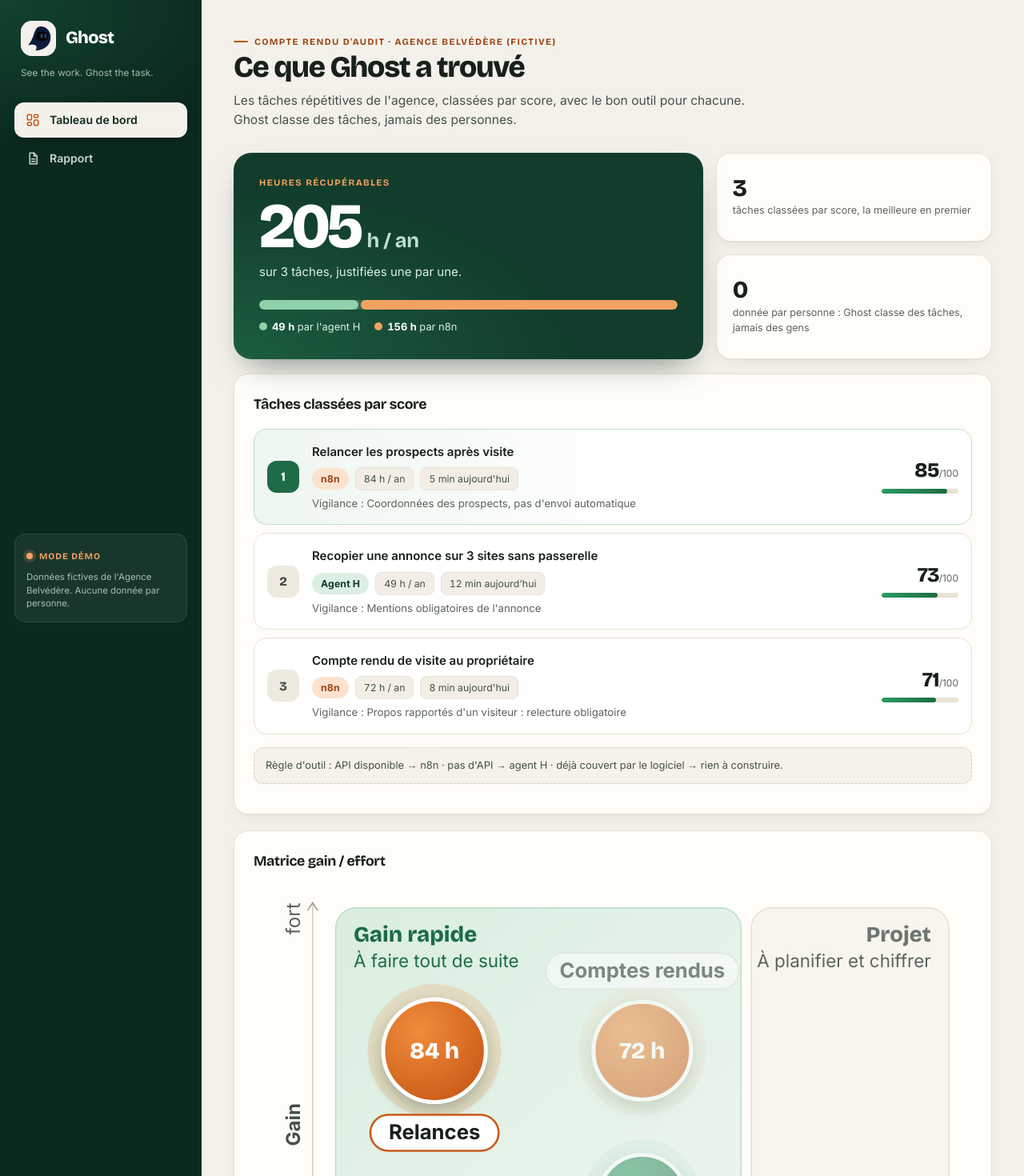
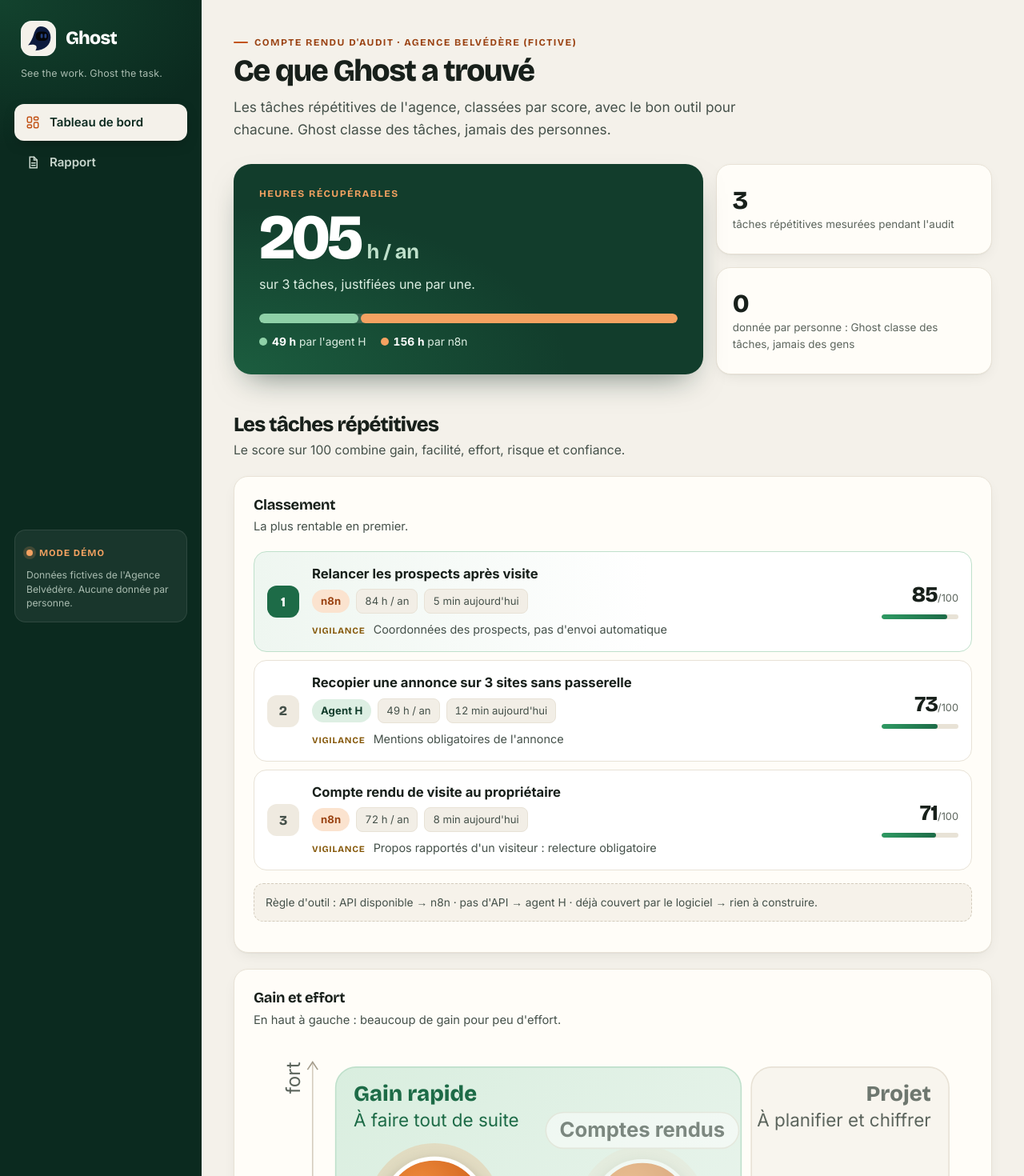
Before and after one commit to kudozinho/Team_14_Eugenia, a Next.js app in the folder binta-cpo/app/ghost-ui/: page / in a window 1280 px wide. Shown: the top 1470 px of the page at 80% size. Built offline with nearby package versions, Linux system fonts and the light colour scheme.

Commit message:
CPO : hiérarchie du texte à 4 niveaux (page, section, carte, étiquette), titres de section sur le tableau de bord, charte mise à jour

```diff
--- a/binta-cpo/app/ghost-ui/app/globals.css
+++ b/binta-cpo/app/ghost-ui/app/globals.css
@@ -52,7 +52,7 @@
 html, body { margin: 0; }
 body {
   background: var(--bg); color: var(--ink);
-  font: 400 clamp(15px, 1vw, 19px)/1.55 var(--font-body);
+  font: 400 clamp(16px, 1.1vw, 19px)/1.6 var(--font-body);
   -webkit-font-smoothing: antialiased;
 }
 a { color: var(--g-700); text-decoration: none; }
@@ -88,12 +88,20 @@ main { width: 100%; max-width: 1480px; margin: 0 auto; padding: 36px 40px 72px;
 
 /* ---- Typographie ---- */
 h1, h2, h3, .display { font-family: var(--font-display); letter-spacing: -.02em; }
-h1 { font-size: clamp(2em, 2.9vw, 3.1em); line-height: 1.05; font-weight: 800; margin: 6px 0 10px; letter-spacing: -.035em; }
-h2 { font-size: 1.18em; font-weight: 700; margin: 0 0 16px; }
-h3 { font-size: .76em; font-weight: 700; text-transform: uppercase; letter-spacing: .08em; color: var(--mute); margin: 22px 0 10px; font-family: var(--font-display); }
+/* Échelle à 4 niveaux : page (h1) > section (h2) > carte (h3) > étiquette (h4, eyebrow) */
+h1 { font-size: clamp(2.1em, 3vw, 3.2em); line-height: 1.05; font-weight: 800; margin: 6px 0 12px; letter-spacing: -.035em; }
+h2 { font-size: 1.6em; line-height: 1.15; font-weight: 800; margin: 0; letter-spacing: -.03em; }
+h3 { font-size: 1.14em; line-height: 1.3; font-weight: 700; color: var(--ink); margin: 0 0 12px; letter-spacing: -.015em; }
+h4 { font: 700 .8em var(--font-display); text-transform: uppercase; letter-spacing: .09em; color: var(--mute); margin: 22px 0 10px; }
+.card-head { margin-bottom: 18px; }
+.card-head h3 { margin: 0; }
+.card-sub { margin: 4px 0 0; color: var(--ink-2); font-size: .92em; }
+.sec-sub { margin: 4px 0 0; color: var(--ink-2); font-size: .98em; }
+.vig-line { margin-top: 8px; font-size: .9em; color: var(--ink-2); }
+.vig-line b { font: 700 .78em var(--font-display); text-transform: uppercase; letter-spacing: .07em; color: var(--ochre-700); margin-right: 6px; }
 .eyebrow { display: inline-flex; align-items: center; gap: 8px; font: 700 .76em var(--font-display); text-transform: uppercase; letter-spacing: .12em; color: var(--o-700); margin: 0; }
 .eyebrow::before { content: ""; width: 18px; height: 2px; background: var(--o-600); border-radius: 2px; }
-.sub { color: var(--ink-2); margin: 0 0 28px; max-width: 68ch; font-size: 1.04em; }
+.sub { color: var(--ink-2); margin: 0 0 30px; max-width: 64ch; font-size: 1.08em; }
 .muted { color: var(--mute); font-size: .88em; }
 .num { font-variant-numeric: tabular-nums; }
 
@@ -155,7 +163,7 @@ h3 { font-size: .76em; font-weight: 700; text-transform: uppercase; letter-spaci
 .rank li:first-child { border-color: var(--g-200); background: linear-gradient(90deg, var(--g-50), #fff 55%); }
 .rank .n { width: 40px; height: 40px; border-radius: 12px; background: #efeae0; color: var(--ink-2); display: grid; place-items: center; font: 800 1.05em var(--font-display); }
 .rank li:first-child .n { background: var(--g-700); color: #fff; }
-.rank .t { font-weight: 600; }
+.rank .t { font-weight: 700; font-size: 1.04em; line-height: 1.35; }
 .rank .t a { color: var(--ink); background: linear-gradient(var(--o-600), var(--o-600)) 0 100% / 0 2px no-repeat; transition: background-size .25s var(--ease); }
 .rank .t a:hover { color: var(--g-900); text-decoration: none; background-size: 100% 2px; }
 .rank .meta { display: flex; gap: 8px; align-items: center; flex-wrap: wrap; margin-top: 8px; }
@@ -264,9 +272,7 @@ strong { font-weight: 700; }
 .anchors { position: sticky; top: 16px; z-index: 5; display: flex; gap: 4px; margin: 22px 0 4px; padding: 5px; width: fit-content; max-width: 100%; overflow-x: auto; background: rgba(255, 253, 248, .92); backdrop-filter: blur(10px); border: 1px solid var(--line); border-radius: 999px; box-shadow: var(--shadow); }
 .anchors a { padding: 8px 18px; border-radius: 999px; font-weight: 600; font-size: .9em; color: var(--ink-2); white-space: nowrap; transition: background .15s var(--ease), color .15s var(--ease); }
 .anchors a:hover { background: var(--g-950); color: #fff; text-decoration: none; }
-.sec-title { display: flex; gap: 16px; align-items: center; margin: 44px 0 18px; scroll-margin-top: 90px; }
-.sec-title h2 { font-size: 1.7em; margin: 0; letter-spacing: -.03em; }
-.sec-title p { margin: 2px 0 0; }
+.sec-title { display: flex; gap: 16px; align-items: center; margin: 48px 0 20px; scroll-margin-top: 90px; }
 .sec-n { width: 44px; height: 44px; border-radius: 14px; background: var(--o-600); color: #fff; display: grid; place-items: center; font: 800 1.15em var(--font-display); flex: none; box-shadow: 0 8px 18px -8px rgba(217, 102, 31, .8); }
 .facts-row { display: grid; grid-template-columns: repeat(auto-fit, minmax(200px, 1fr)); gap: 12px; margin-top: 22px; }
 .fr { border: 1px solid var(--line); border-radius: 14px; padding: 14px 16px; background: #fbf9f4; display: grid; gap: 2px; align-content: start; }
@@ -275,6 +281,7 @@ strong { font-weight: 700; }
 .fr em { font-style: normal; font-size: .82em; color: var(--mute); }
 .callout { border-radius: var(--radius); padding: 22px 24px; border: 1px solid; }
 .callout h3 { margin-top: 0; }
+.card > h3:first-child, .card > div > h3:first-child { margin-top: 0; }
 .callout.good { background: var(--g-50); border-color: var(--g-200); }
 .callout.good h3 { color: var(--g-700); }
 .callout.info { background: var(--o-50); border-color: var(--o-100); }
--- a/binta-cpo/app/ghost-ui/app/page.tsx
+++ b/binta-cpo/app/ghost-ui/app/page.tsx
@@ -34,7 +34,7 @@ export default function Dashboard() {
         </div>
         <div className="kpi">
           <b className="num">{taches.length}</b>
-          <span>tâches classées par score, la meilleure en premier</span>
+          <span>tâches répétitives mesurées pendant l'audit</span>
         </div>
         <div className="kpi">
           <b>0</b>
@@ -42,9 +42,13 @@ export default function Dashboard() {
         </div>
       </section>
 
-      <div className="grid split" style={{ marginTop: 18 }}>
+      <div className="sec-title">
+        <div><h2>Les tâches répétitives</h2><p className="sec-sub">Le score sur 100 combine gain, facilité, effort, risque et confiance.</p></div>
+      </div>
+
+      <div className="grid split">
         <section className="card">
-          <h2>Tâches classées par score</h2>
+          <div className="card-head"><h3>Classement</h3><p className="card-sub">La plus rentable en premier.</p></div>
           <ol className="rank">
             {taches.map((t, i) => (
               <li key={t.id}>
@@ -56,7 +60,7 @@ export default function Dashboard() {
                     <span className="chip num">{t.heures_an} h / an</span>
                     <span className="chip num">{formatDuree(t.duree_humaine_s)} aujourd'hui</span>
                   </div>
-                  <div className="muted" style={{ marginTop: 6 }}>Vigilance : {t.vigilance}</div>
+                  <div className="vig-line"><b>Vigilance</b> {t.vigilance}</div>
                 </div>
                 <div className="score">
                   <b className="num">{t.score.total}</b><span>/100</span>
@@ -69,12 +73,16 @@ export default function Dashboard() {
         </section>
 
         <section className="card">
-          <h2>Matrice gain / effort</h2>
+          <div className="card-head"><h3>Gain et effort</h3><p className="card-sub">En haut à gauche : beaucoup de gain pour peu d'effort.</p></div>
           <Matrice taches={taches} />
         </section>
       </div>
 
-      <div className="stack" style={{ marginTop: 18 }}>
+      <div className="sec-title">
+        <div><h2>Les autres pistes</h2><p className="sec-sub">Repérées pendant l'audit, mais pas comptées dans les {total} h.</p></div>
+      </div>
+
+      <div className="stack">
         <details className="fold">
           <summary><span>Autres pistes à confirmer pendant l'audit <span className="chip num">{pistes.totalAConfirmer} h / an possibles</span></span></summary>
           <div className="body">
--- a/binta-cpo/app/ghost-ui/app/prouver.tsx
+++ b/binta-cpo/app/ghost-ui/app/prouver.tsx
@@ -33,8 +33,7 @@ export default function Prouver({ exemple }: { exemple: Execution }) {
     <section className="card proof">
       <div className="row" style={{ justifyContent: "space-between" }}>
         <div>
-          <p className="eyebrow">Preuve</p>
-          <h2 style={{ margin: 0 }}>L'agent H refait la tâche, chronomètre en main</h2>
+          <h3 style={{ margin: 0 }}>L'agent H refait la tâche, chronomètre en main</h3>
         </div>
         <div className="row">
           <button className="btn" onClick={lancer} disabled={etat === "en_cours"}>
--- a/binta-cpo/app/ghost-ui/app/rapport/page.tsx
+++ b/binta-cpo/app/ghost-ui/app/rapport/page.tsx
@@ -20,7 +20,7 @@ function Titre({ id, n, children, sub }: { id: string; n: string; children: Reac
   return (
     <div className="sec-title" id={id}>
       <span className="sec-n">{n}</span>
-      <div><h2>{children}</h2><p className="muted">{sub}</p></div>
+      <div><h2>{children}</h2><p className="sec-sub">{sub}</p></div>
     </div>
   );
 }
@@ -94,7 +94,7 @@ export default function Rapport() {
         <section className="card">
           <h3 style={{ marginTop: 0 }}>Pour l'équipe</h3>
           <ul className="bullets">{phrases(m.impact_equipe).map((p) => <li key={p}><Rich>{p}</Rich></li>)}</ul>
-          <h3>Le temps libéré sert à</h3>
+          <h4>Le temps libéré sert à</h4>
           <p style={{ margin: 0 }}><Rich>{m.temps_libere}</Rich></p>
         </section>
       </div>
@@ -112,7 +112,7 @@ export default function Rapport() {
           <h3 style={{ marginTop: 0 }}>Outil recommandé</h3>
           <div className="row"><span className="pill agent_h big">Agent H</span></div>
           <p className="lead-text" style={{ marginTop: 10 }}>{t.raison}</p>
-          <h3>Options écartées</h3>
+          <h4>Options écartées</h4>
           <div className="rejects">
             {t.options_ecartees.map((o: string) => {
               const [titre, corps] = splitTitre(o);
```
Also changed, not shown: 2 other files (tests, documents, lock files or other folders).
